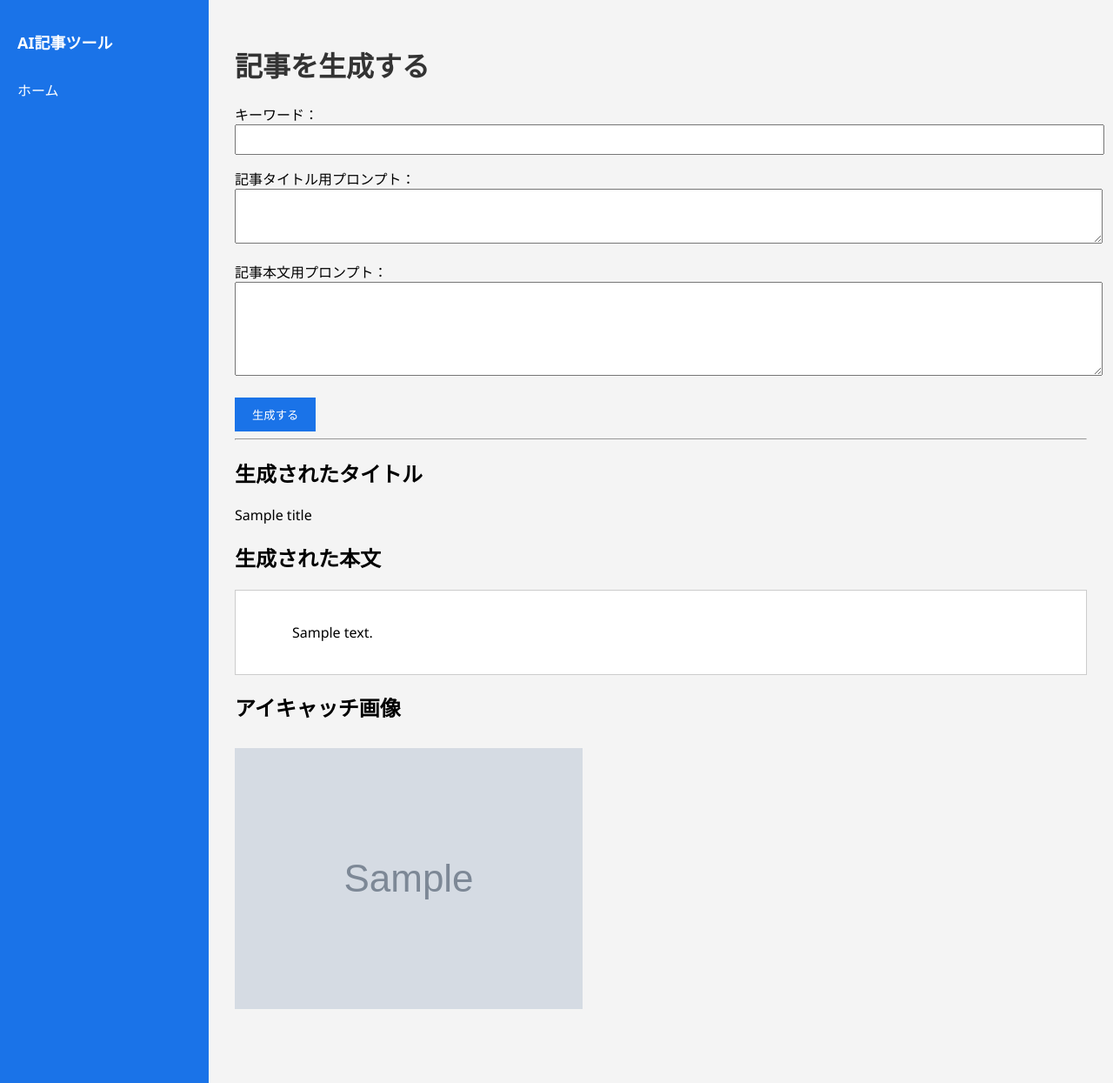
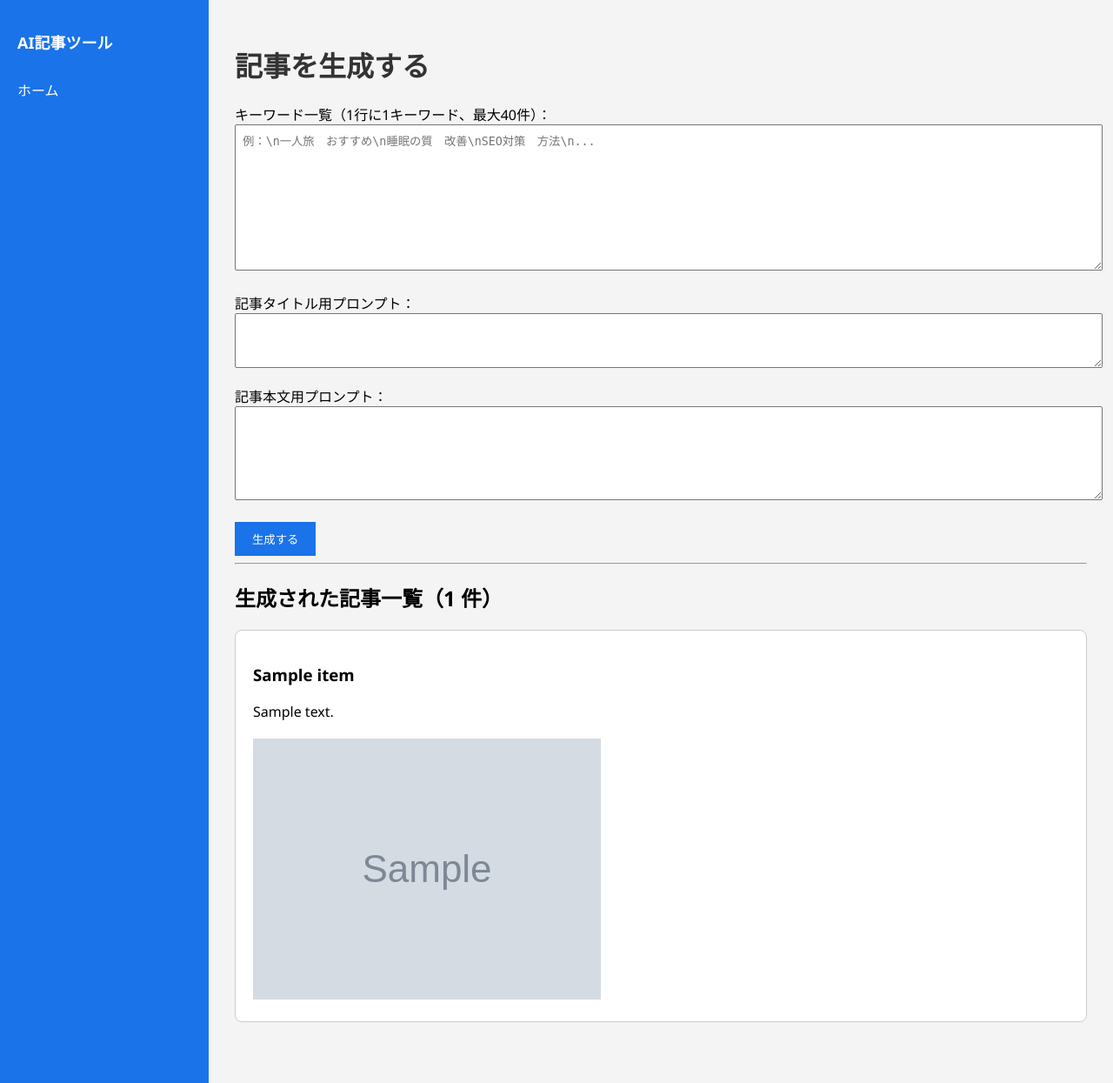
Before and after one commit to ryu-matsu2002/ver9-ai-posting-tool, a Flask app: template app/templates/index.html in a window 1280 px wide. Shown: the whole page at 87% size. Run offline with Flask 3, Linux system fonts and the light colour scheme; the template is opened without the code that fills it: most values are stand-ins (such as "Sample title", 1, 10 or a date in 2020); grey boxes marked "Sample" are stand-in pictures.

Commit message:
feat: 複数キーワード2?3記事生成機能を追加

```diff
--- a/app/templates/index.html
+++ b/app/templates/index.html
@@ -5,8 +5,10 @@
     <h1>記事を生成する</h1>
 
     <form method="POST">
-        <label for="keyword">キーワード：</label><br>
-        <input type="text" id="keyword" name="keyword" required style="width: 100%; padding: 8px; margin-bottom: 15px;"><br>
+        <label for="keywords">キーワード一覧（1行に1キーワード、最大40件）：</label><br>
+        <textarea id="keywords" name="keywords" rows="10" required
+                  style="width: 100%; padding: 8px; margin-bottom: 20px;"
+                  placeholder="例：\n一人旅　おすすめ\n睡眠の質　改善\nSEO対策　方法\n..."></textarea><br>
 
         <label for="title_prompt">記事タイトル用プロンプト：</label><br>
         <textarea id="title_prompt" name="title_prompt" rows="3" required style="width: 100%; padding: 8px; margin-bottom: 15px;"></textarea><br>
@@ -19,19 +21,17 @@
         </button>
     </form>
 
-    {% if title %}
+    {% if results %}
         <hr>
-        <h2>生成されたタイトル</h2>
-        <p>{{ title }}</p>
-
-        <h2>生成された本文</h2>
-        <div style="white-space: pre-wrap; background: #fff; padding: 15px; border: 1px solid #ccc;">
-            {{ content }}
-        </div>
-
-        {% if image_url %}
-            <h2>アイキャッチ画像</h2>
-            <img src="{{ image_url }}" alt="記事画像" style="max-width: 100%; margin-top: 10px;">
-        {% endif %}
+        <h2>生成された記事一覧（{{ results | length }} 件）</h2>
+        {% for item in results %}
+            <div style="margin-bottom: 40px; padding: 20px; background-color: #ffffff; border: 1px solid #ccc; border-radius: 8px;">
+                <h3>{{ item.title }}</h3>
+                <div style="white-space: pre-wrap; margin-bottom: 10px;">{{ item.content }}</div>
+                {% if item.image_url %}
+                    <img src="{{ item.image_url }}" alt="記事画像" style="max-width: 100%; margin-top: 10px;">
+                {% endif %}
+            </div>
+        {% endfor %}
     {% endif %}
 {% endblock %}
```
